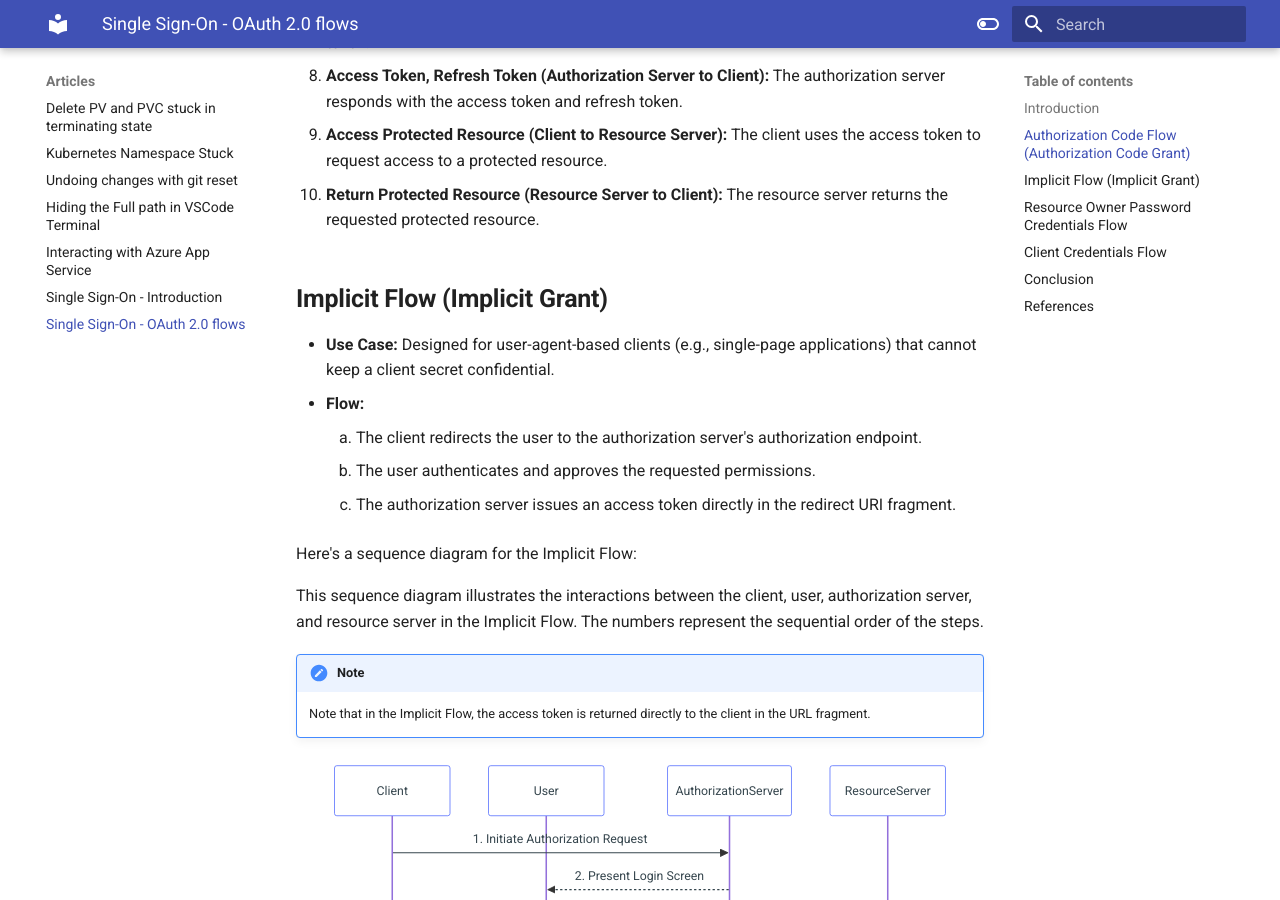
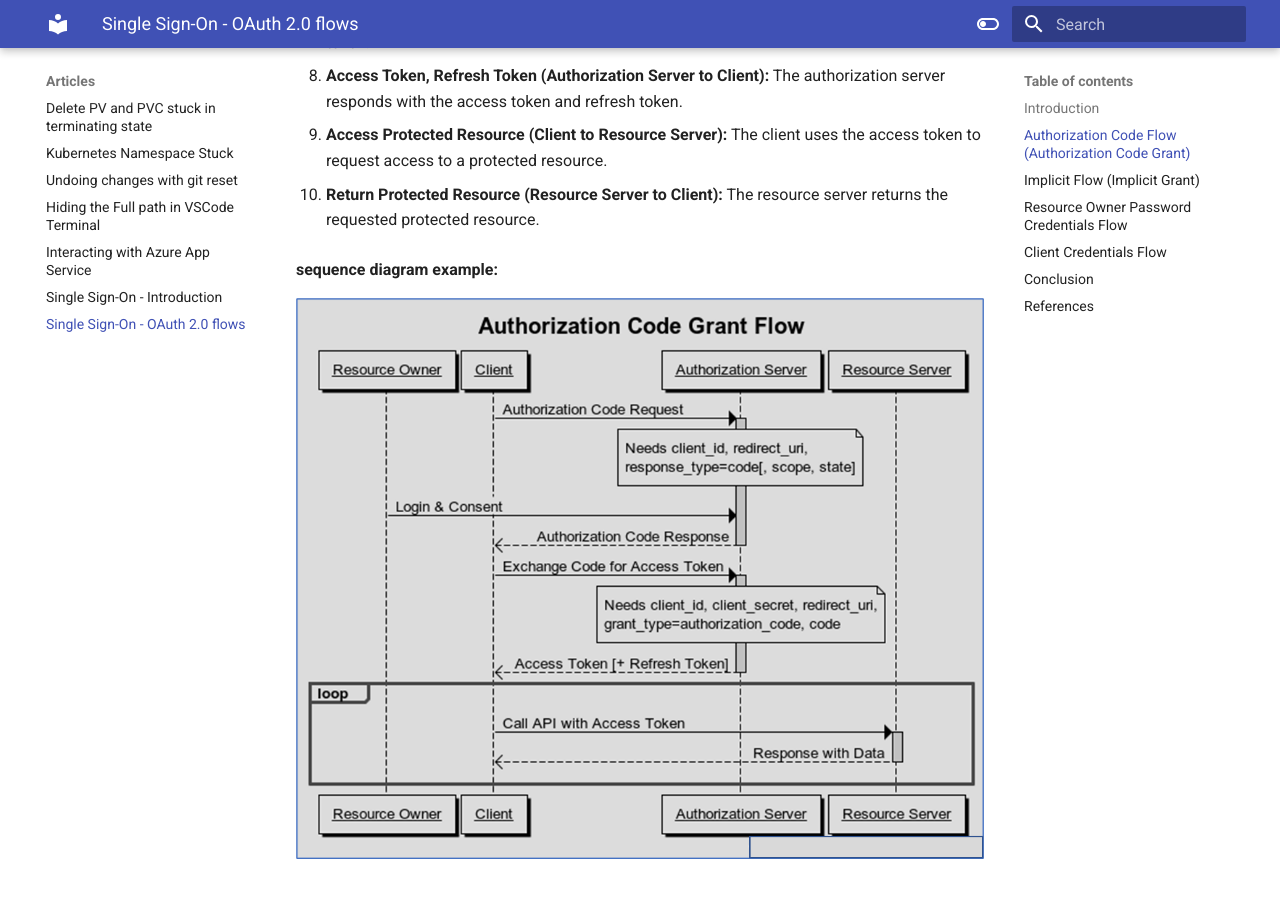
Before and after one commit to akeesari/anjikeesari, an MkDocs documentation site: the page built from docs/articles/oatuh2.0-flows.md, in a window 1280 px wide and 900 px high, scrolled down 1941 px. Built offline with MkDocs 1.6.1 and Material for MkDocs 9.7.7, drawn with Linux system fonts in a browser that asks for light colours; some of the changed text lies outside the part shown.

Commit message:
sequence diagram examples added

```diff
--- a/docs/articles/oatuh2.0-flows.md
+++ b/docs/articles/oatuh2.0-flows.md
@@ -61,6 +61,9 @@
 
 10. **Return Protected Resource (Resource Server to Client):** The resource server returns the requested protected resource.
 
+**sequence diagram example:**
+
+[![Alt text](images/image-3.1.png)](images/image-3.1.png){:target="_blank"}
 
 ## **Implicit Flow (Implicit Grant)**
 
@@ -167,6 +170,10 @@
 !!!note
     The actual endpoints and parameters may vary based on your AD FS configuration and the OpenID Connect implementation.
 
+**sequence diagram example:**
+
+[![Alt text](images/image-4.1.png)](images/image-4.1.png){:target="_blank"}
+
 ## **Resource Owner Password Credentials Flow**
 
    - **Use Case:** Suitable for trusted clients that can directly request and obtain the user's credentials.
@@ -210,6 +217,9 @@
 
 6. **Return Protected Resource (Resource Server to Client):** The resource server returns the requested protected resource.
 
+**sequence diagram example:**
+
+[![Alt text](images/image-5.1.png)](images/image-5.1.png){:target="_blank"}
 
 ## **Client Credentials Flow**
 
@@ -244,6 +254,10 @@
 
 4. **Return Protected Resource (Resource Server to Client):** The resource server returns the requested protected resource.
 
+**sequence diagram example:**
+
+
+[![Alt text](images/image-6.1.png)](images/image-6.1.png){:target="_blank"}
 
 ## **Conclusion**
 
```
Also changed, not shown: docs/articles/images/image-3.1.png (added), docs/articles/images/image-3.png (added), docs/articles/images/image-4.1.png (added), docs/articles/images/image-4.png (added), docs/articles/images/image-5.1.png (added), docs/articles/images/image-5.png (added), docs/articles/images/image-6.1.png (added), docs/articles/images/image-6.png (added).
